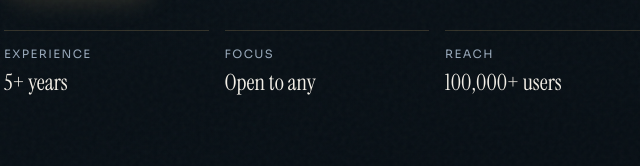
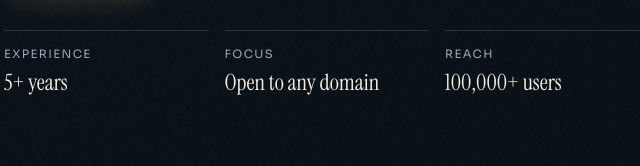
Before and after one commit to DanukaBhathiya/DanukaBhathiya.github.io, a plain HTML site: page index.html in a window 1280 px wide. Shown: the part 634-800 px from the top of the page, 66-706 px from the left. Drawn offline with Linux system fonts and the light colour scheme.

Commit message:
Clarify the hero focus as open to any domain.
Co-authored-by: Cursor <cursoragent@cursor.com>

```diff
--- a/index.html
+++ b/index.html
@@ -69,7 +69,7 @@
             </div>
             <div>
               <dt>Focus</dt>
-              <dd>Open to any</dd>
+              <dd>Open to any domain</dd>
             </div>
             <div>
               <dt>Reach</dt>
```
